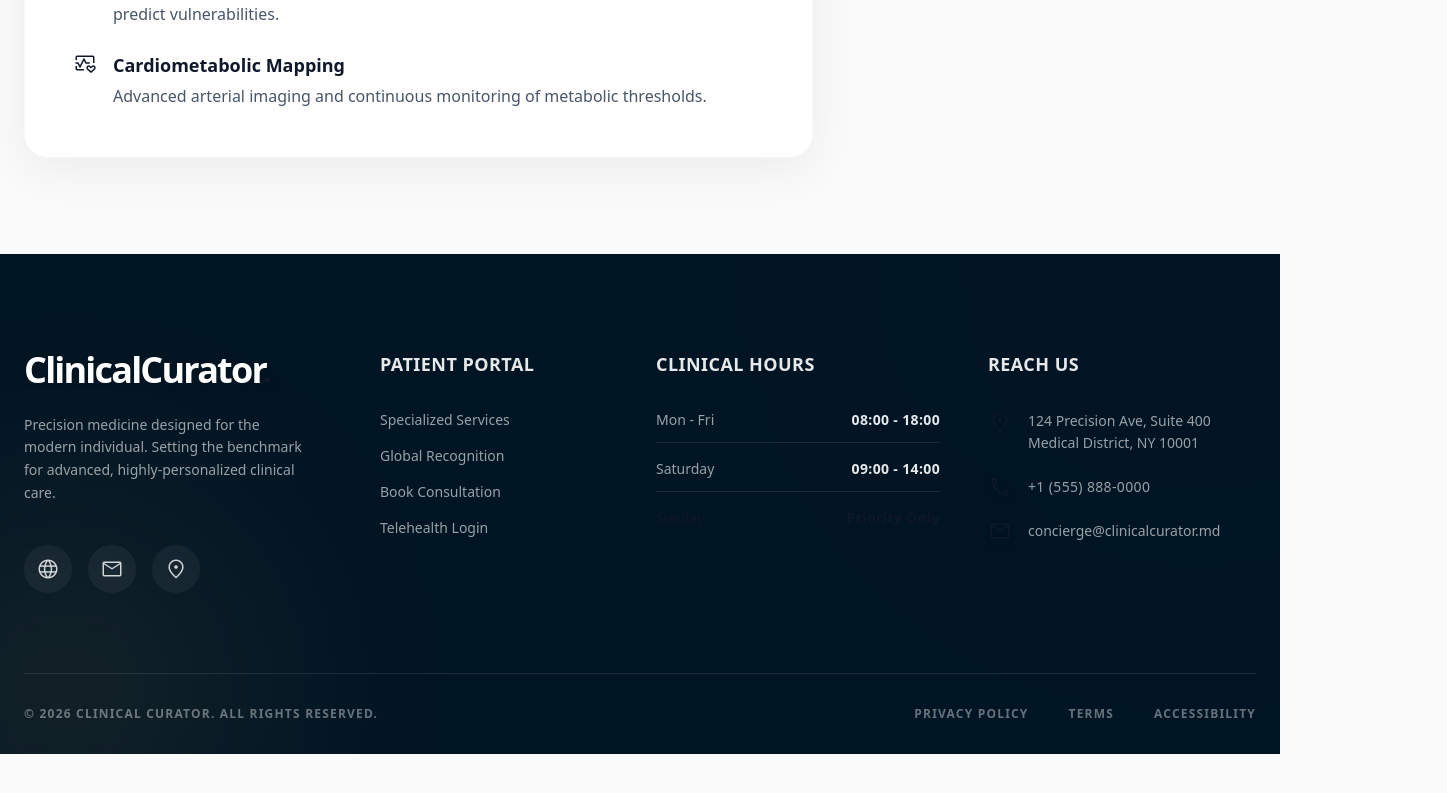
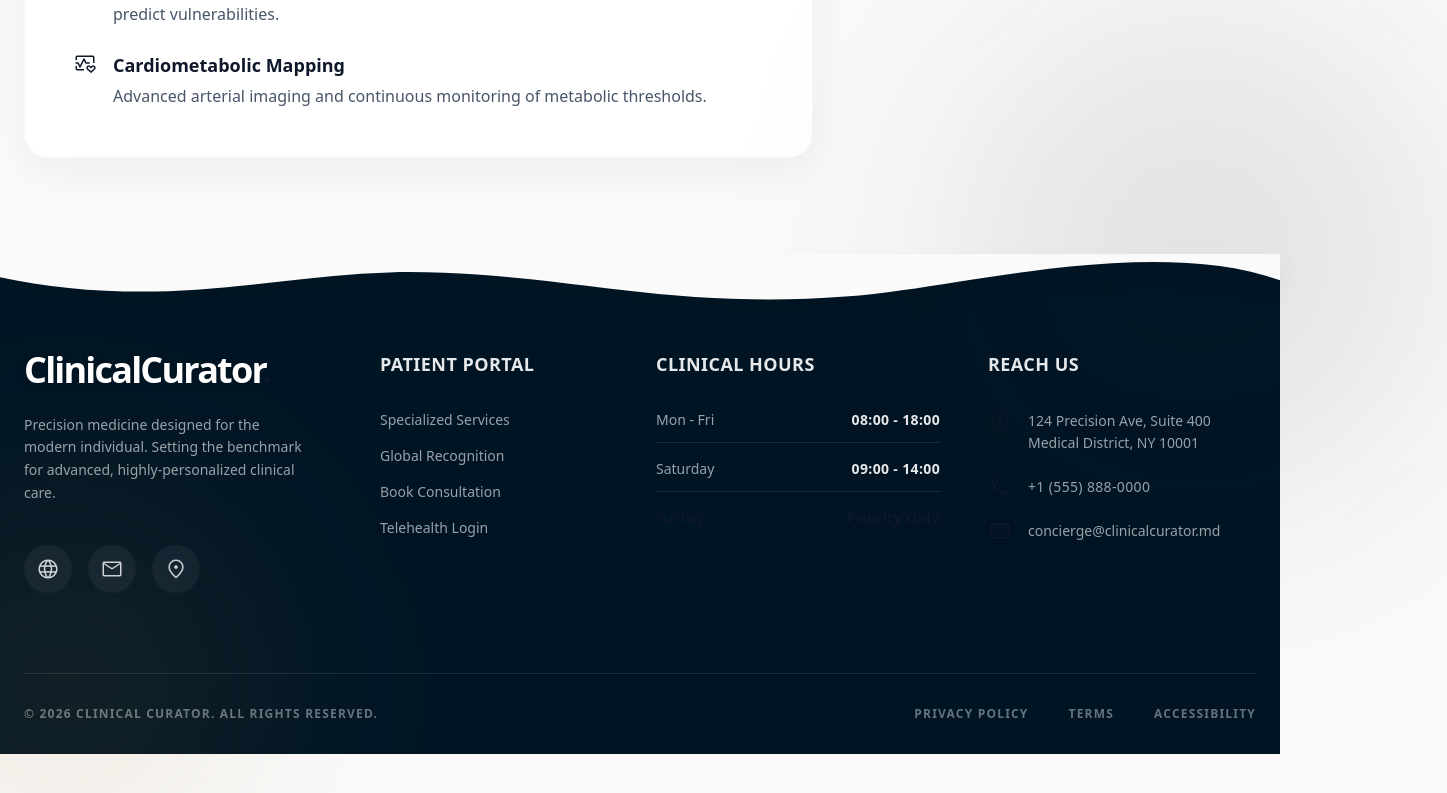
Before and after one commit to Aafaque-Nazir/Doctor, a Next.js app: page /services/internal-medicine in a window 1280 px wide. Shown: the part 1250-2043 px from the top of the page, 1447 px wide, since content can reach past the window. Before the commit the page ends 2004 px from the top, so only its background shows below. Built offline with nearby package versions, Linux system fonts and the light colour scheme.

Commit message:
feat: add new section components including testimonials, footer, contact, faq, gallery, and services

```diff
--- a/src/components/layout/Footer.tsx
+++ b/src/components/layout/Footer.tsx
@@ -2,7 +2,13 @@ import Link from "next/link";
 
 export function Footer() {
   return (
-    <footer className="bg-[#001524] text-white pt-24 pb-8 overflow-hidden relative">
+    <footer className="bg-[#001524] text-white pt-24 pb-8 overflow-visible relative">
+      {/* Simple Elegant Wavy SVG Transition */}
+      <div className="absolute top-0 left-0 w-full overflow-visible leading-[0] z-20 pointer-events-none">
+        <svg viewBox="0 0 1200 120" preserveAspectRatio="none" className="relative block w-[200%] md:w-full h-[30px] md:h-[60px] drop-shadow-[0_10px_10px_rgba(0,0,0,0.05)]">
+          <path d="M0,0V46.29c47.79,22.2,103.59,32.17,158,28,70.36-5.37,136.33-33.31,206.8-37.5C438.64,32.43,512.34,53.67,583,72.05c69.27,18,138.3,24.88,209.4,13.08,36.15-6,69.85-17.84,104.45-29.34C989.49,25,1113-14.29,1200,52.47V0Z" className="fill-[#fafafa]"></path>
+        </svg>
+      </div>
       {/* Abstract Background Elements */}
       <div className="absolute top-0 right-0 w-[500px] h-[500px] bg-primary/10 rounded-full blur-[120px] pointer-events-none translate-x-1/3 -translate-y-1/2"></div>
       <div className="absolute bottom-0 left-0 w-[400px] h-[400px] bg-tertiary/10 rounded-full blur-[100px] pointer-events-none -translate-x-1/3 translate-y-1/3"></div>
--- a/src/components/sections/ContactSection.tsx
+++ b/src/components/sections/ContactSection.tsx
@@ -31,7 +31,7 @@ export function ContactSection() {
       {/* Simple Elegant Wavy SVG Transition */}
       <div className="absolute top-0 left-0 w-full overflow-visible leading-[0] z-0 pointer-events-none">
         <svg viewBox="0 0 1200 120" preserveAspectRatio="none" className="relative block w-[200%] md:w-full h-[30px] md:h-[60px] drop-shadow-[0_10px_10px_rgba(0,0,0,0.05)]">
-          <path d="M321.39,56.44c58-10.79,114.16-30.13,172-41.86,82.39-16.72,168.19-17.73,250.45-.39C823.78,31,906.67,72,985.66,92.83c70.05,18.48,146.53,26.09,214.34,3V0H0V27.35A600.21,600.21,0,0,0,321.39,56.44Z" className="fill-[#ffffff]"></path>
+          <path d="M0,0V46.29c47.79,22.2,103.59,32.17,158,28,70.36-5.37,136.33-33.31,206.8-37.5C438.64,32.43,512.34,53.67,583,72.05c69.27,18,138.3,24.88,209.4,13.08,36.15-6,69.85-17.84,104.45-29.34C989.49,25,1113-14.29,1200,52.47V0Z" className="fill-[#ffffff]"></path>
         </svg>
       </div>
       <div className="max-w-7xl mx-auto px-6 md:px-8">
--- a/src/components/sections/FaqSection.tsx
+++ b/src/components/sections/FaqSection.tsx
@@ -50,7 +50,7 @@ export function FaqSection() {
       {/* Simple Elegant Wavy SVG Transition */}
       <div className="absolute top-0 left-0 w-full overflow-visible leading-[0] z-0 pointer-events-none">
         <svg viewBox="0 0 1200 120" preserveAspectRatio="none" className="relative block w-[200%] md:w-full h-[30px] md:h-[60px] drop-shadow-[0_10px_10px_rgba(0,0,0,0.05)]">
-          <path d="M321.39,56.44c58-10.79,114.16-30.13,172-41.86,82.39-16.72,168.19-17.73,250.45-.39C823.78,31,906.67,72,985.66,92.83c70.05,18.48,146.53,26.09,214.34,3V0H0V27.35A600.21,600.21,0,0,0,321.39,56.44Z" className="fill-[#fafafa]"></path>
+          <path d="M0,0V46.29c47.79,22.2,103.59,32.17,158,28,70.36-5.37,136.33-33.31,206.8-37.5C438.64,32.43,512.34,53.67,583,72.05c69.27,18,138.3,24.88,209.4,13.08,36.15-6,69.85-17.84,104.45-29.34C989.49,25,1113-14.29,1200,52.47V0Z" className="fill-[#fafafa]"></path>
         </svg>
       </div>
       {/* Decorative top border glow */}
--- a/src/components/sections/GallerySection.tsx
+++ b/src/components/sections/GallerySection.tsx
@@ -20,7 +20,7 @@ export function GallerySection() {
       {/* Simple Elegant Wavy SVG Transition */}
       <div className="absolute top-0 left-0 w-full overflow-visible leading-[0] z-0 pointer-events-none">
         <svg viewBox="0 0 1200 120" preserveAspectRatio="none" className="relative block w-[200%] md:w-full h-[30px] md:h-[60px] drop-shadow-[0_10px_10px_rgba(0,0,0,0.05)]">
-          <path d="M321.39,56.44c58-10.79,114.16-30.13,172-41.86,82.39-16.72,168.19-17.73,250.45-.39C823.78,31,906.67,72,985.66,92.83c70.05,18.48,146.53,26.09,214.34,3V0H0V27.35A600.21,600.21,0,0,0,321.39,56.44Z" className="fill-[#ffffff]"></path>
+          <path d="M0,0V46.29c47.79,22.2,103.59,32.17,158,28,70.36-5.37,136.33-33.31,206.8-37.5C438.64,32.43,512.34,53.67,583,72.05c69.27,18,138.3,24.88,209.4,13.08,36.15-6,69.85-17.84,104.45-29.34C989.49,25,1113-14.29,1200,52.47V0Z" className="fill-[#ffffff]"></path>
         </svg>
       </div>
       {/* Decorative top border line */}
--- a/src/components/sections/ServicesSection.tsx
+++ b/src/components/sections/ServicesSection.tsx
@@ -39,7 +39,7 @@ export function ServicesSection() {
       {/* Simple Elegant Wavy SVG Transition */}
       <div className="absolute top-0 left-0 w-full overflow-visible leading-[0] z-0 pointer-events-none">
         <svg viewBox="0 0 1200 120" preserveAspectRatio="none" className="relative block w-[200%] md:w-full h-[30px] md:h-[60px] drop-shadow-[0_10px_10px_rgba(0,0,0,0.05)]">
-          <path d="M321.39,56.44c58-10.79,114.16-30.13,172-41.86,82.39-16.72,168.19-17.73,250.45-.39C823.78,31,906.67,72,985.66,92.83c70.05,18.48,146.53,26.09,214.34,3V0H0V27.35A600.21,600.21,0,0,0,321.39,56.44Z" className="fill-[#ffffff]"></path>
+          <path d="M0,0V46.29c47.79,22.2,103.59,32.17,158,28,70.36-5.37,136.33-33.31,206.8-37.5C438.64,32.43,512.34,53.67,583,72.05c69.27,18,138.3,24.88,209.4,13.08,36.15-6,69.85-17.84,104.45-29.34C989.49,25,1113-14.29,1200,52.47V0Z" className="fill-[#ffffff]"></path>
         </svg>
       </div>
       {/* Decorative Blur */}
--- a/src/components/sections/TestimonialSection.tsx
+++ b/src/components/sections/TestimonialSection.tsx
@@ -59,7 +59,7 @@ export function TestimonialSection() {
       {/* Simple Elegant Wavy SVG Transition */}
       <div className="absolute top-0 left-0 w-full overflow-visible leading-[0] z-0 pointer-events-none">
         <svg viewBox="0 0 1200 120" preserveAspectRatio="none" className="relative block w-[200%] md:w-full h-[30px] md:h-[60px] drop-shadow-[0_10px_10px_rgba(0,0,0,0.05)]">
-          <path d="M321.39,56.44c58-10.79,114.16-30.13,172-41.86,82.39-16.72,168.19-17.73,250.45-.39C823.78,31,906.67,72,985.66,92.83c70.05,18.48,146.53,26.09,214.34,3V0H0V27.35A600.21,600.21,0,0,0,321.39,56.44Z" className="fill-[#fafafa]"></path>
+          <path d="M0,0V46.29c47.79,22.2,103.59,32.17,158,28,70.36-5.37,136.33-33.31,206.8-37.5C438.64,32.43,512.34,53.67,583,72.05c69.27,18,138.3,24.88,209.4,13.08,36.15-6,69.85-17.84,104.45-29.34C989.49,25,1113-14.29,1200,52.47V0Z" className="fill-[#fafafa]"></path>
         </svg>
       </div>
       {/* Background ambient glow */}
```
